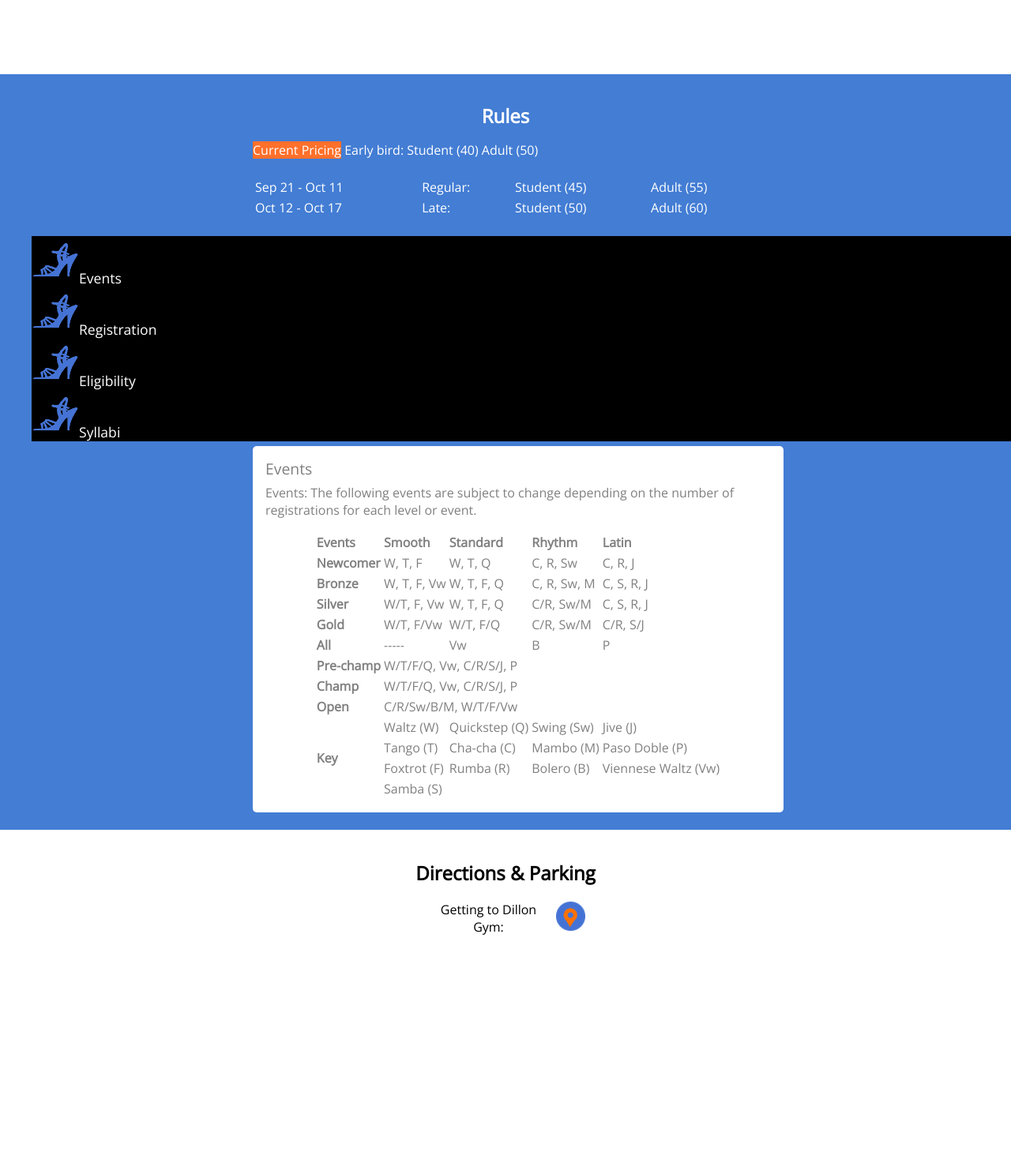
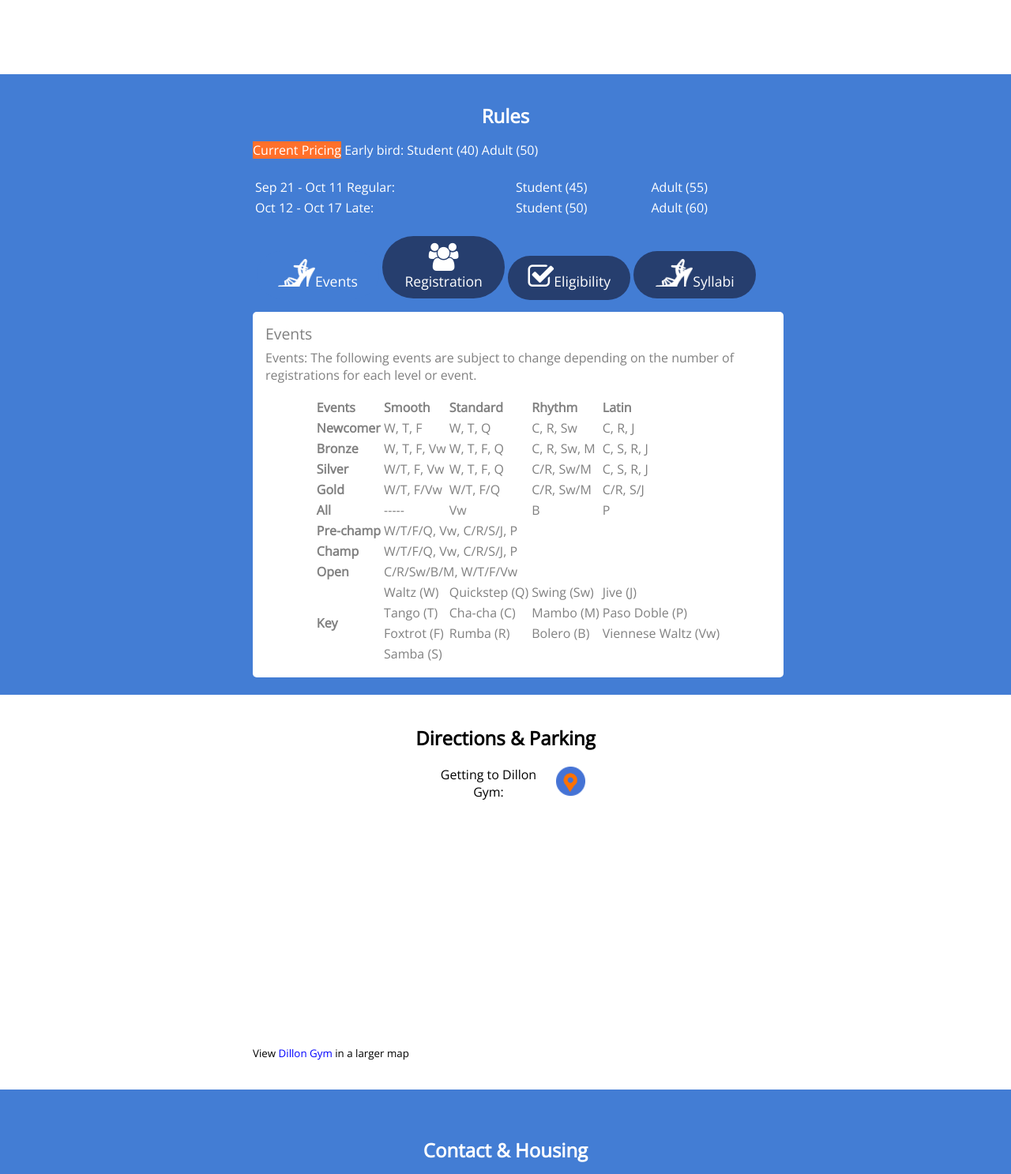
Before and after one commit to katelee168/pb-competition, a PHP site: page /index.html in a window 1280 px wide. Shown: the part 955-2442 px from the top of the page at 79% size. Run offline with PHP 8.4, Linux system fonts and the light colour scheme; some libraries are stand-ins or nearby versions.

Commit message:
fixed rules section\! it's now bubbly\!

```diff
--- a/ballroom.css
+++ b/ballroom.css
@@ -14,14 +14,16 @@ h1 {
 	font-size:1.5em;
 }
 
-#circle {
-    /*width: 70px;
+/*#circle {
+    width: 70px;
     height: 70px;
     padding-left: 10px;
     padding-top: 10px;
-    border-radius: 40px; */
+    border-radius: 40px;
     background-color: black;
-}
+
+    display: inline-block;
+}*/
 
 /* Navigation bar */
 #menu {
@@ -206,8 +208,9 @@ li {
 	color: white;
 }
 
-#footer-table img {
-	height:30px;
+#footer-table a {
+	text-decoration: none;
+	color: white;
 }
 
 /* Common fields to registration and login*/
@@ -316,21 +319,25 @@ span {
 /* Rules */
 ul#tabs {
         list-style-type: none;
-        /*width: 50%;
-		margin-left: 25%;*/
-		margin-bottom: 6px;
+        margin-left: -webkit-calc(50% - 355px);
+		margin-bottom: 15px;
       }
       ul#tabs li {
         display: inline;
       }
       ul#tabs li a {
-      	display:inline;
         font-size: 110%;
         color: white;
         background-color: #263e6e;
-        /*padding: 0.3em 1em;
-        margin: 0 -0.39em 0 0;*/
+
+    	/* to make it circular*/
+    	width:135px;
+	    padding: 10px 10px 10px 10px;
+	    border-radius: 100px;
+	    display: inline-block;
+
         text-decoration: none;
+        text-align: center;
       }
       ul#tabs li a:hover {
         background-color: #437DD4;
@@ -339,8 +346,10 @@ ul#tabs {
       ul#tabs li a.selected {
         color: white;
         background-color: #437DD4;
-        font-weight: normal;
         /*padding: 0.3em 1em 0.38em 1em;*/
+      }
+      ul#tabs tr {
+      	margin-top: 50px;
       }
       div.tabContent {
       	width: 50%;
--- a/index.html
+++ b/index.html
@@ -6,7 +6,10 @@
         <script src="https://ajax.googleapis.com/ajax/libs/angularjs/1.3.0-beta.14/angular.min.js"></script>
         <!--<script src="http://ajax.googleapis.com/ajax/libs/jquery/1.11.1/jquery.min.js"></script>-->
 		<title>Princeton Ballroom Dance Club</title>
+
         <link href="ballroom.css" rel="stylesheet" type="text/css" />
+        <link rel="stylesheet" href="font-awesome-4.2.0/css/font-awesome.min.css">
+
         <link href='http://fonts.googleapis.com/css?family=Open+Sans:300,400' rel='stylesheet' type='text/css'>
 
         <script type="text/javascript">
@@ -90,7 +93,7 @@
 	    		<li><a class="nav" href="#rules">RULES</a></li>
 	    		<li><a class="nav" href="#directions">DIRECTIONS</a></li>
           <li><a class="nav" href="#housing">HOUSING</a></li>
-	    		<li><a class="nav" href="http://princeton.edu/~pbdc">PRINCETON TEAM</a></li>
+	    		<li><a class="nav" href="http://princeton.edu/~pbdc" target="_blank">PRINCETON TEAM</a></li>
     		</ul>
     	</div>
     	</break>
@@ -166,24 +169,22 @@
           <br/>
           <table id="rules-pricing">
             <tr>
-              <td>Sep 21 - Oct 11</td>
-              <td>Regular:</td>
+              <td>Sep 21 - Oct 11 Regular:</td>
               <td>Student (45)</td>
               <td>Adult (55)</td>
             </tr>
             <tr>
-              <td>Oct 12 - Oct 17</td>
-              <td>Late:</td>
+              <td>Oct 12 - Oct 17 Late:</td>
               <td>Student (50)</td>
               <td>Adult (60)</td>
             </tr>
           </table>
           <br/>
           <ul id="tabs">
-            <li><a href="events"><div id="circle"><img src="blue-shoe.png" height="60px">Events</div></a></li>
-            <li><a href="#reg"><div id="circle"><img src="blue-shoe.png" height="60px">Registration</div></a></li>
-            <li><a href="#elig"><div id="circle"><img src="blue-shoe.png" height="60px">Eligibility</div></a></li>
-            <li><a href="#syll"><div id="circle"><img src="blue-shoe.png" height="60px">Syllabi</div></a></li>
+            <li><a href="events"><div><img src="shoe.png" height="35px">Events</div></a></li>
+            <li><a href="#reg"><div><i class="fa fa-users fa-inverse fa-2x"></i>Registration</div></a></li>
+            <li><a href="#elig"><div><i class="fa fa-check-square-o fa-inverse fa-2x"></i>Eligibility</div></a></li>
+            <li><a href="#syll"><div><img src="shoe.png" height="35px">Syllabi</div></a></li>
           </ul>
           <div class="tabContent" id="events">
             <h2>Events</h2>
@@ -341,7 +342,7 @@
                 </table>
             </div>
             <div id="directions-map">
-                <iframe height="300" frameborder="0" width="100%" scrolling="no" src="http://maps.google.com/maps/ms?ie=UTF8&amp;hl=en&amp;msa=0&amp;msid=101898161101184657193.00048de1233f13276cd20&amp;ll=40.345661,-74.658773&amp;spn=0.003925,0.006866&amp;z=17&amp;output=embed"></iframe>
+                <iframe height="300" frameborder="0" width="100%" scrolling="yes" src="http://maps.google.com/maps/ms?ie=UTF8&amp;hl=en&amp;msa=0&amp;msid=101898161101184657193.00048de1233f13276cd20&amp;ll=40.345661,-74.658773&amp;spn=0.003925,0.006866&amp;z=17&amp;output=embed"></iframe>
                 <br />
                 <small>View <a href="http://maps.google.com/maps/ms?ie=UTF8&amp;hl=en&amp;msa=0&amp;msid=101898161101184657193.00048de1233f13276cd20&amp;ll=40.345661,-74.658773&amp;spn=0.003925,0.006866&amp;z=17&amp;source=embed" style="color:#0000FF;text-align:left">Dillon Gym</a> in a larger map</small>
             </div>
@@ -415,15 +416,15 @@
             <table id="footer-table-right">
               <tr>
                 <td>pbdc@princeton.edu</td>
-                <td><img src="white-envelope.png"></td>
+                <td><i class="fa fa-envelope-o fa-inverse fa-lg"></i></td>
               </tr>
               <tr>
-                <td>Facebook</td>
-                <td><img src="facebook.png"></td>
+                <td><a href="https://www.facebook.com/events/232574360272805/?">Facebook</a></td>
+                <td><a href="https://www.facebook.com/events/232574360272805/?"><i class="fa fa-facebook-square fa-inverse fa-lg"></i></a></td>
               </tr>
               <tr>
                 <td>Youtube</td>
-                <td><img src="youtube.png"></td>
+                <td><i class="fa fa-youtube fa-inverse fa-lg"></i></td>
               </tr>
             </table>
           </td>
```
